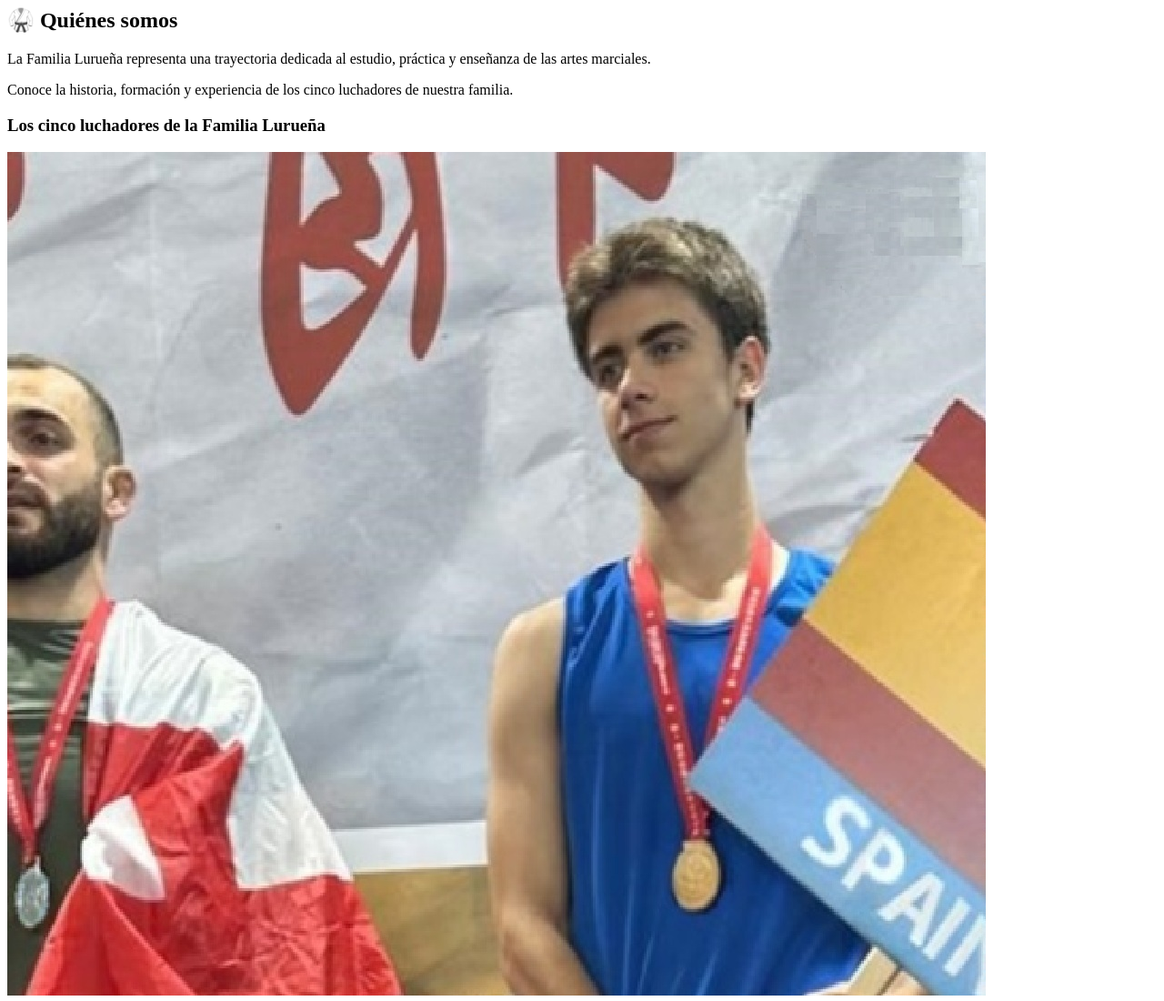
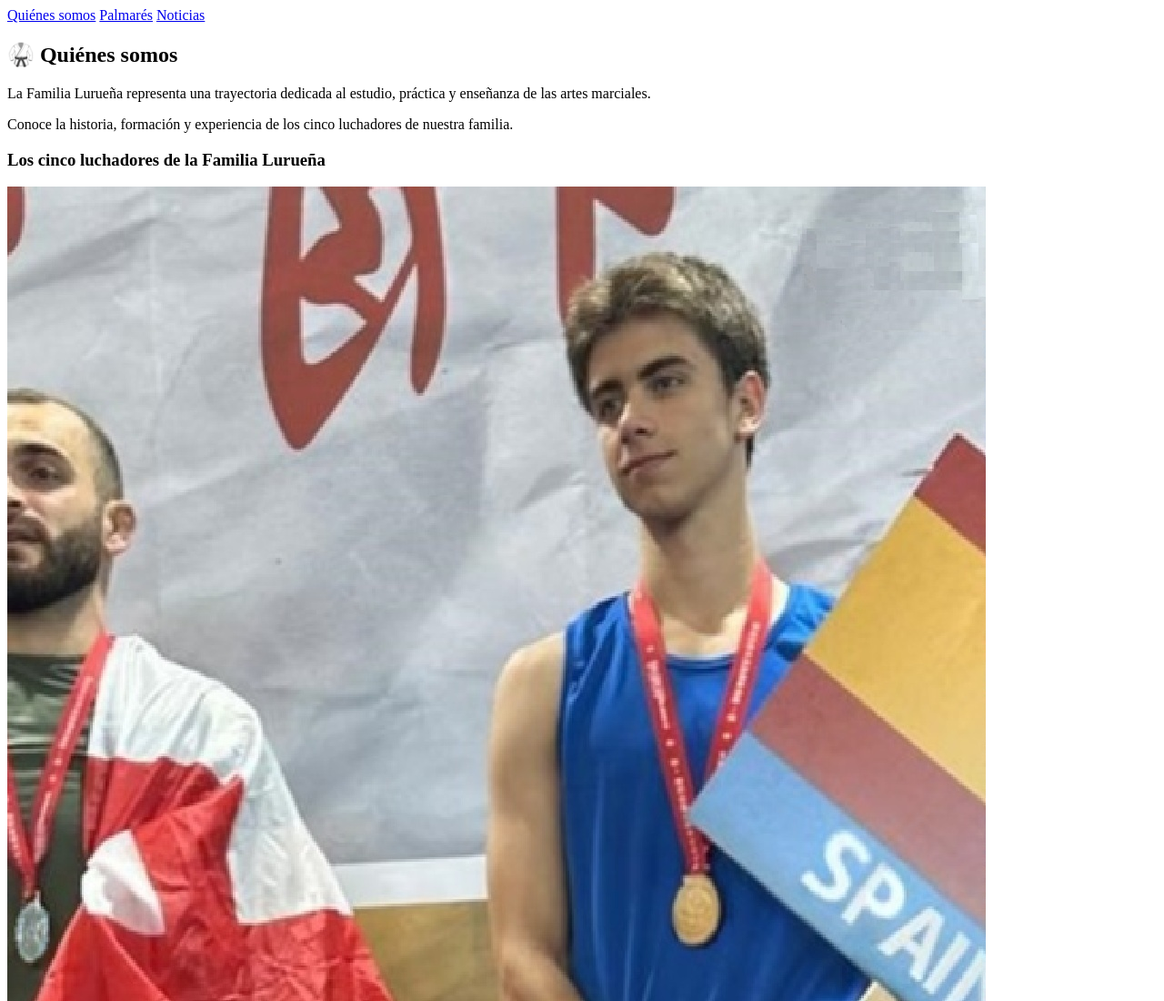
Before and after one commit to cesictor-cloud/martialartsnewsblog, a plain HTML site: page index.html in a window 1280 px wide. Shown: the top 1100 px of the page at 91% size. Drawn offline with Linux system fonts and the light colour scheme.

Commit message:
Update index.html

```diff
--- a/index.html
+++ b/index.html
@@ -1,3 +1,10 @@
+<!-- MENU DE NAVEGACION -->
+
+<nav>
+    <a href="#quienes-somos">Quiénes somos</a>
+    <a href="#palmares">Palmarés</a>
+    <a href="#noticias">Noticias</a>
+</nav>
 
 <!-- SECCION QUIENES SOMOS -->
 
```
